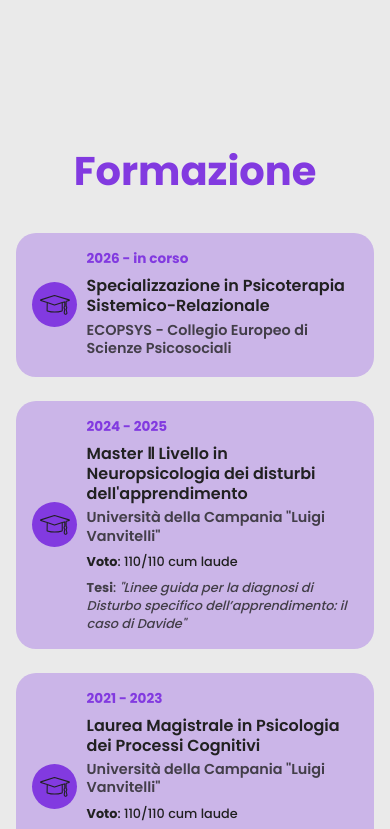
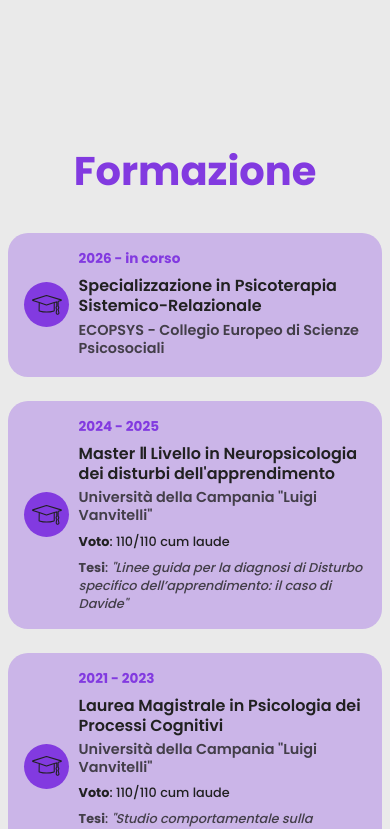
Before and after one commit to gcarda99/psycologist-portfolio, a React (Vite) app: page / in a window 390 px wide. Shown: the part 1563-2392 px from the top of the page. Built offline with nearby package versions, Linux system fonts and the light colour scheme; a web font is replaced by a local one.

Commit message:
fix: align Education section horizontal padding/margin with other sections

```diff
--- a/src/components/Education/Education.css
+++ b/src/components/Education/Education.css
@@ -1,5 +1,6 @@
 .education {
     min-height: 100vh;
+    padding: 0 3.7rem;
 }
 
 .education-body {
@@ -14,12 +15,11 @@
 .education-description {
     width: 100%;
     flex: 0.65;
-    padding: 2rem;
+    padding: 2rem 0;
     display: flex;
     flex-direction: column;
     align-items: flex-start;
     justify-content: center;
-    margin-left: 2rem;
 }
 
 .education-description > h1{
@@ -130,13 +130,16 @@
 
 
 @media (min-width: 992px) and (max-width: 1380px) {
-
+    .education {
+        padding: 0 2.7rem;
+    }
 }
 
 
 @media screen and (max-width: 992px) {
     .education {
         min-height: 100%;
+        padding: 0 1.7rem;
     }
     .education-image {
         display: none;
@@ -144,6 +147,7 @@
     .education-description {
         flex: 1;
         margin: auto;
+        padding: 2rem 0;
     }
     .education-description > h1{
         font-size: 3.2rem;
@@ -158,12 +162,15 @@
 }
 
 @media screen and (max-width: 800px) {
+    .education {
+        padding: 0 1rem;
+    }
     .education-description > h1{
         font-size: 3rem;
         margin-bottom: 2rem;
     }
     .education-description {
-        padding: 1rem;
+        padding: 1rem 0;
     }
     .education-card {
         padding: 1rem;
@@ -206,6 +213,9 @@
 }
 
 @media screen and (max-width: 600px) {
+    .education {
+        padding: 0 0.5rem;
+    }
     .education-description > h1{
         font-size: 2.5rem;
     }
@@ -222,17 +232,3 @@
         font-size: 0.8rem;
     }
 }
-
-/*@media screen and (max-width: 400px) {*/
-
-/*}*/
-/*  */
-/*@media only screen and (min-device-width: 320px) and (max-device-width: */
-/*  480px) and (-webkit-device-pixel-ratio: 2) and (device-aspect-ratio: 2/3) {*/
-
-/*}*/
-
-
-/*@media only screen and (device-width: 768px) {*/
-
-/*}*/
```
